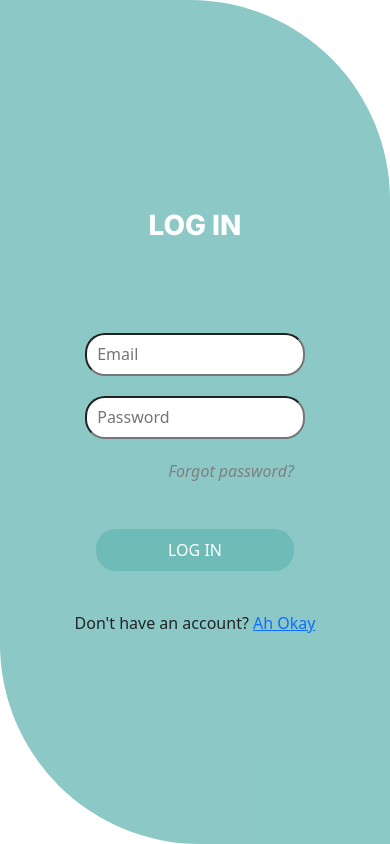
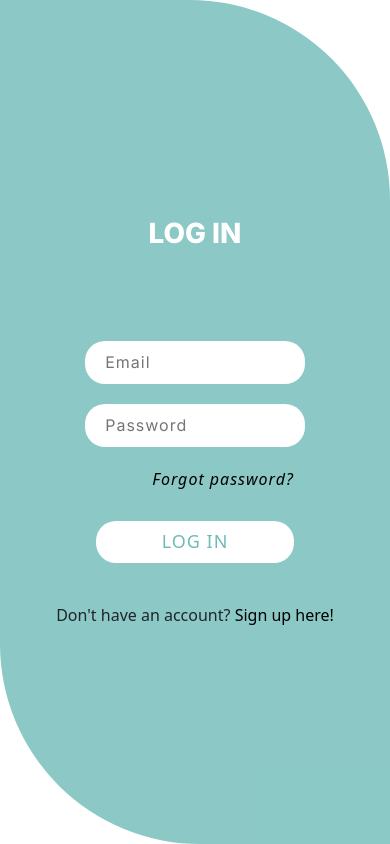
Before and after one commit to patrishao/Swapee, a PHP site: page /login.php in a window 390 px wide. Run offline with PHP 8.4, Linux system fonts and the light colour scheme.

Commit message:
login page minor changes

```diff
--- a/css/login.css
+++ b/css/login.css
@@ -1,7 +1,5 @@
 @import url('https://fonts.googleapis.com/css2?family=Inter:wght@100;200;300;400;500;600;700;800;900&display=swap');
-*  */
-
-.p-10 {
+* */ .p-10 {
     display: flex;
     flex-direction: column;
     justify-content: center;
@@ -51,7 +49,7 @@ html {
     margin-bottom: 90px;
 }
 
-.text-login{
+.text-login {
     text-align: center;
     margin-top: 40px;
 }
@@ -64,6 +62,13 @@ html {
     width: 60%;
 }
 
+.login-form input {
+    font-size: 16px;
+    font-family: 'Inter';
+    padding-left: 20px;
+    letter-spacing: 1px;
+}
+
 .textbox-login {
     border-radius: 20px;
     width: 100%;
@@ -74,6 +79,9 @@ html {
 
 .btn-login {
     background-color: #6EBBB8;
+    letter-spacing: 1px;
+    font-weight: 500;
+    font-size: 18px;
     outline: none;
     height: 42px;
     margin-top: 30px;
@@ -83,15 +91,40 @@ html {
     width: 90%;
 }
 
+.btn-login:hover {
+    background-color: #ffffff;
+    color: #6EBBB8;
+    border: 1px solid #6EBBB8;
+}
+
 .forgot-p {
     text-align: right;
     font-style: italic;
     color: gray;
+    font-size: 16px;
+    letter-spacing: 1px;
     width: 90%;
+    text-decoration: none;
+}
+
+.forgot-p:hover {
+    color: #6EBBB8;
 }
 
 .logo {
     display: none;
+}
+
+.text-login a {
+    text-decoration: none;
+    color: black;
+    font-weight: 500;
+}
+
+.text-login a:hover {
+    text-decoration: none;
+    color: #6EBBB8;
+    font-weight: 500;
 }
 
 @media screen and (max-width: 920px) {
@@ -121,4 +154,25 @@ html {
     .login-title {
         color: white;
     }
+    .forgot-p {
+        color: black;
+    }
+    .forgot-p:hover {
+        color: white;
+    }
+    .text-login a:hover {
+        color: white;
+    }
+    .btn-login {
+        background-color: #ffffff;
+        color: #6EBBB8;
+    }
+    .btn-login:hover {
+        background-color: #6EBBB8;
+        color: white;
+    }
+    input {
+        border: none;
+        outline: #6EBBB8;
+    }
 }
--- a/login.php
+++ b/login.php
@@ -46,14 +46,14 @@
                         <form action="" class="login-form">
                             <input type="email" placeholder="Email" class="textbox-login">
                             <input type="password" placeholder="Password" class="textbox-login">
-                            <p class="forgot-p">Forgot password?</p>
+                            <a href="#" class="forgot-p">Forgot password?</a>
                             <button type="submit" value="" class="btn-login">
                                 LOG IN
                             </button>
                         </form>
 
                     </div>
-                    <div class="text-login">Don't have an account? <a href="signup.php" class="">Ah Okay</a></div>
+                    <div class="text-login">Don't have an account? <a href="signup.php" class="">Sign up here!</a></div>
                 </div>
             </div>
 
```
